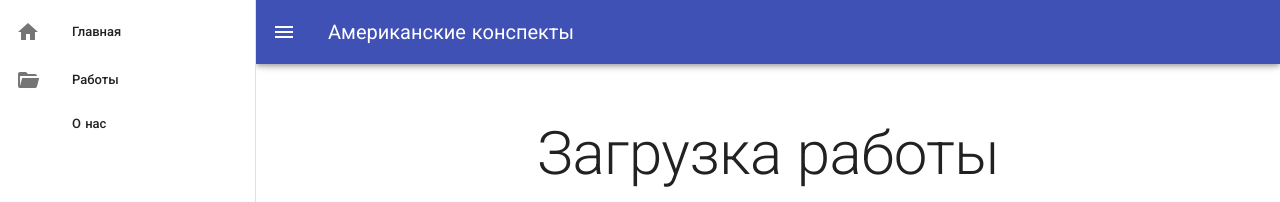
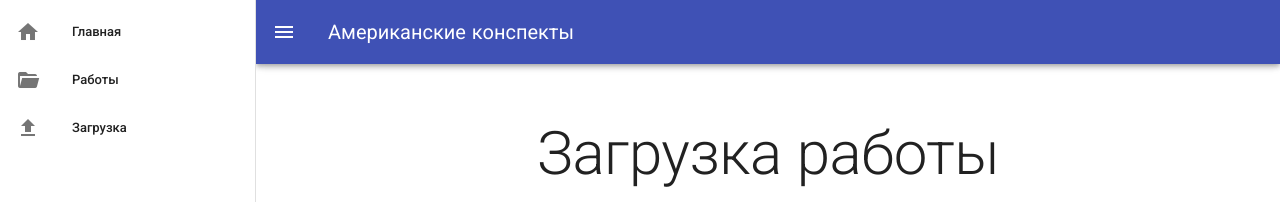
Before and after one commit to on3dd/Notes-App, a Nuxt app in the folder client/: page /upload in a window 1280 px wide. Shown: the top 202 px of the page. Built offline with nearby package versions, Linux system fonts and the light colour scheme; no server answers.

Commit message:
added links via href

```diff
--- a/client/components/Navbar.vue
+++ b/client/components/Navbar.vue
@@ -5,7 +5,7 @@
       app
     >
       <v-list dense>
-        <v-list-item link>
+        <v-list-item link href="/">
           <v-list-item-action>
             <v-icon>mdi-home</v-icon>
           </v-list-item-action>
@@ -13,7 +13,7 @@
             <v-list-item-title>Главная</v-list-item-title>
           </v-list-item-content>
         </v-list-item>
-        <v-list-item link>
+        <v-list-item link href="/notes">
           <v-list-item-action>
             <v-icon>mdi-folder-open</v-icon>
           </v-list-item-action>
@@ -21,12 +21,12 @@
             <v-list-item-title>Работы</v-list-item-title>
           </v-list-item-content>
         </v-list-item>
-        <v-list-item link>
+        <v-list-item link href="/upload">
           <v-list-item-action>
-            <v-icon>mdi-contact-mail</v-icon>
+            <v-icon>mdi-upload</v-icon>
           </v-list-item-action>
           <v-list-item-content>
-            <v-list-item-title>О нас</v-list-item-title>
+            <v-list-item-title>Загрузка</v-list-item-title>
           </v-list-item-content>
         </v-list-item>
       </v-list>
```
Also changed, not shown: 1 other file (tests, documents, lock files or other folders).
